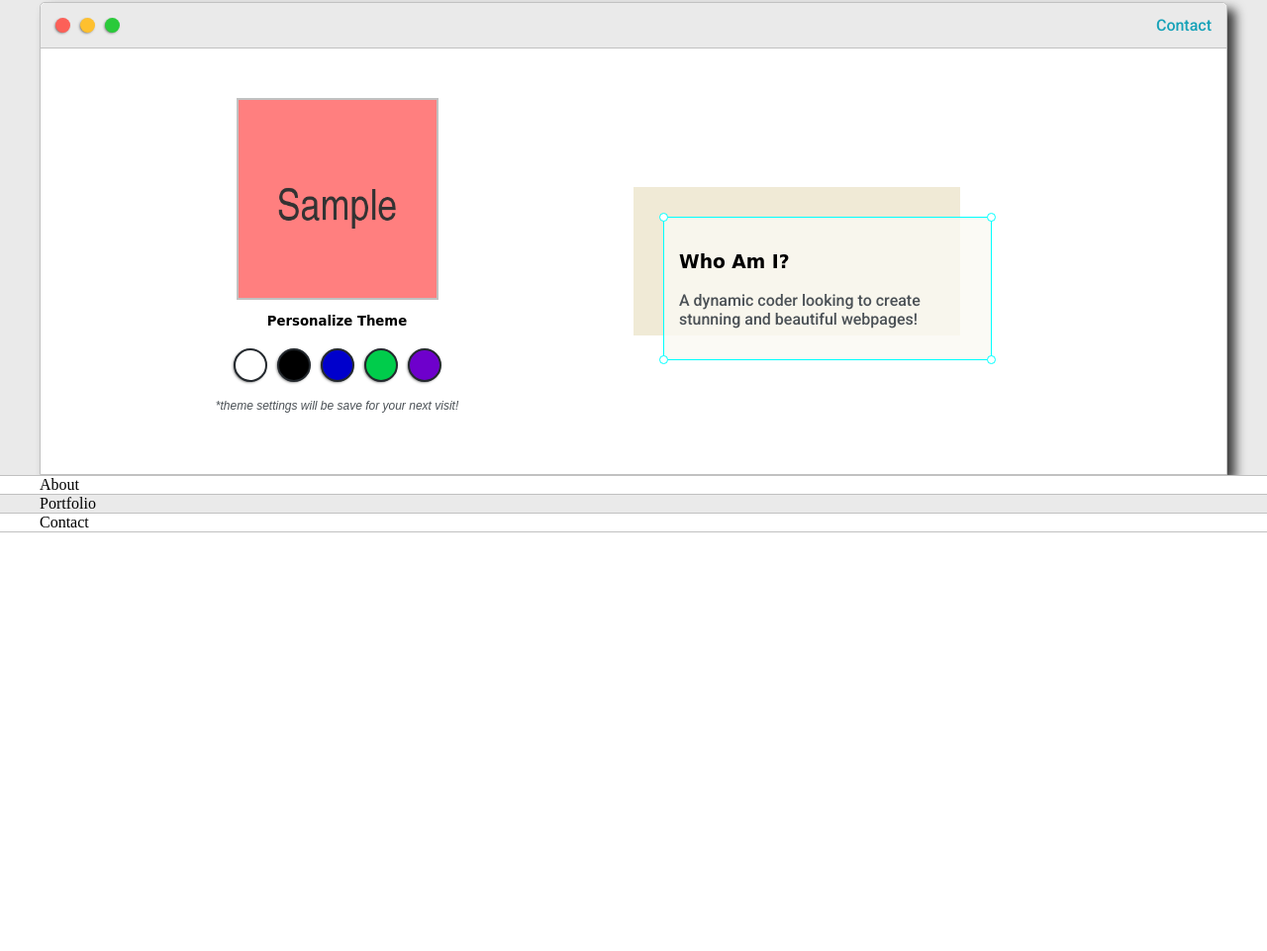
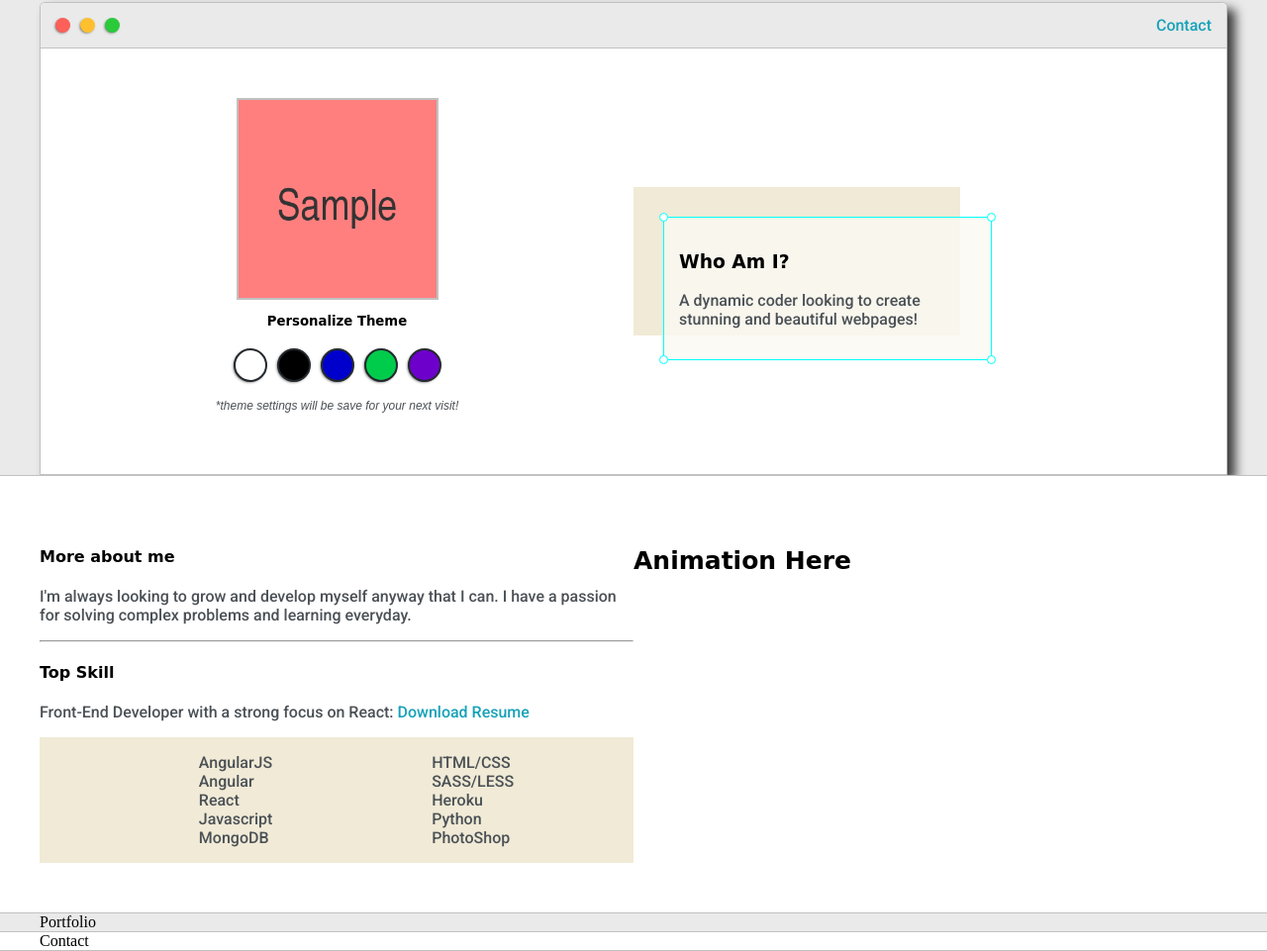
Before and after one commit to myoung27/MyWebsite, a plain HTML site: page index.html in a window 1280 px wide. Shown: the part 158-1119 px from the top of the page at 99% size. Before the commit the page ends 800 px from the top, so only its background shows below. Drawn offline with Linux system fonts and the light colour scheme; a web font is replaced by a local one.

Commit message:
Added Resume and About me Section

```diff
--- a/default.css
+++ b/default.css
@@ -233,6 +233,19 @@ padding: 10px;
   right: -5px;
 }
 
+.about-wrapper{
+  display: grid;
+  grid-template-columns: repeat(auto-fit, minmax(320px, 1fr));
+  padding-top: 50px;
+  padding-bottom: 50px;
+}
+
+#skills{
+  display: flex;
+  justify-content: space-evenly;
+  background-color: var(--previewShadow);
+}
+
 @media screen and (max-width: 1200px){
   .main-container{
     width: 95%;
--- a/index.html
+++ b/index.html
@@ -63,7 +63,42 @@
       </div>
     </section>
     <section class="s2">
-      <div class="main-container">About</div>
+      <div class="main-container">
+      <div class= "about-wrapper">
+        <div class="about-me">
+          <h4>More about me</h4>
+          <p>I'm always looking to grow and develop myself anyway that I can. I have a passion for solving complex problems and learning everyday.</p>
+
+        <hr>
+
+        <h4> Top Skill</h4>
+          <p>Front-End Developer with a strong focus on React: <a target="_blank" href="Resume.pdf"">Download Resume</a></p>
+
+          <div id="skills">
+            <ul>
+              <li>AngularJS</li>
+              <li>Angular</li>
+              <li>React<li>
+              <li>Javascript</li>
+              <li>MongoDB</li>
+            </ul>
+            <ul>
+              <li>HTML/CSS</li>
+              <li>SASS/LESS</li>
+              <li>Heroku<li>
+              <li>Python</li>
+              <li>PhotoShop</li>
+            </ul>
+          </div>
+        </div>
+
+
+        <div class="Animation">
+          <h1>Animation Here</h1>
+
+        </div>
+      </div>
+    </div>
     </section>
     <section class="s1">
       <div class="main-container">Portfolio</div>
```
Also changed, not shown: 1 other file.
